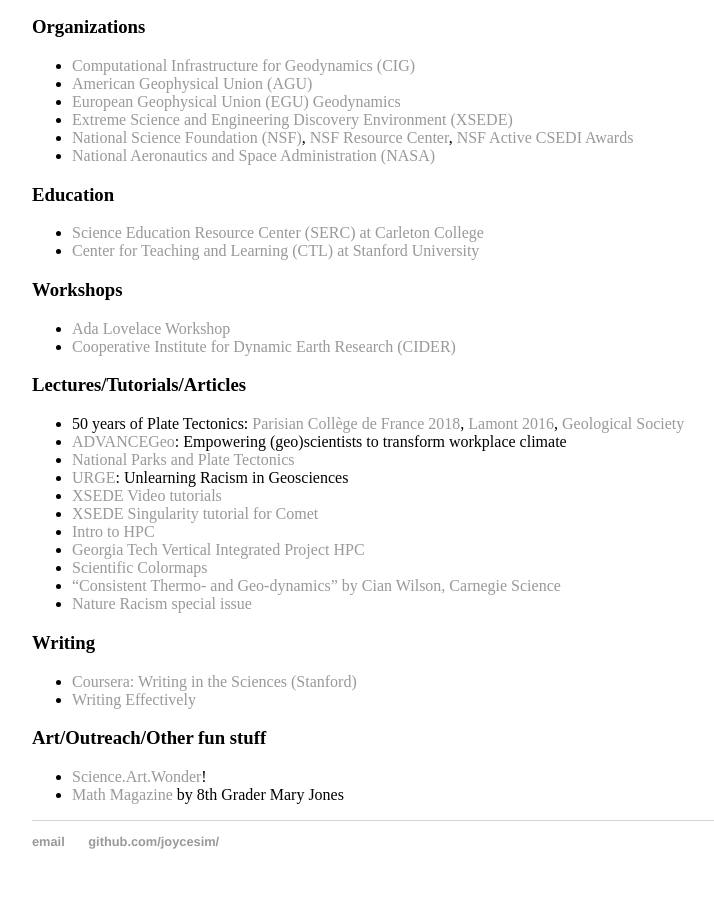
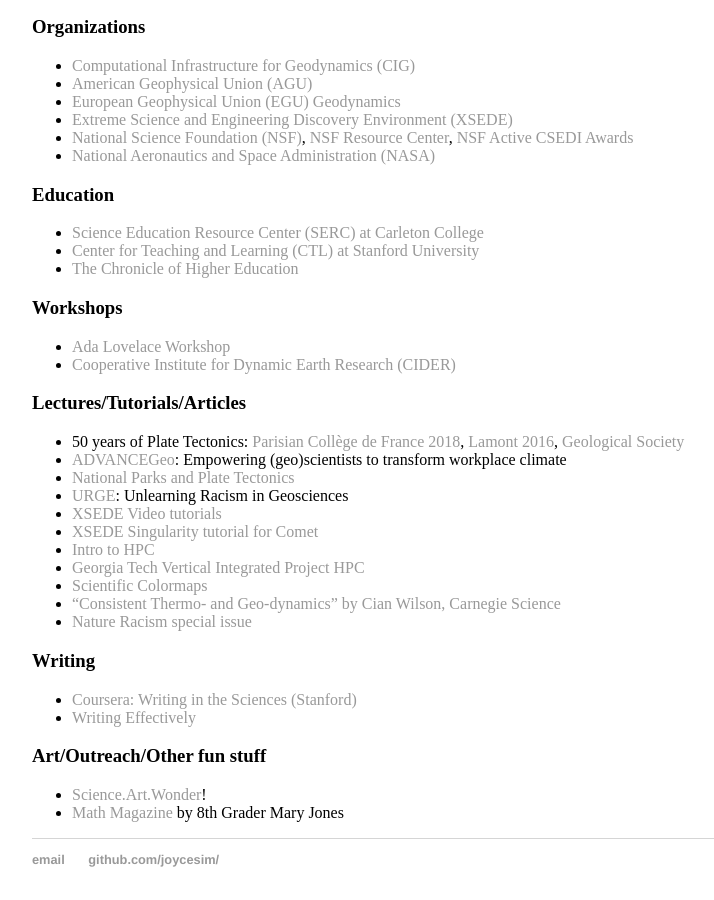
Before and after one commit to joycesim/joycesim.github.io, a Jekyll site: the page built from research/index.md, in a window 1280 px wide and 900 px high, scrolled down 5057 px. Shown: the whole window, without its empty margins (224-938 px from the left). Built offline with Jekyll 4.4.1, drawn with Linux system fonts in a browser that asks for light colours.

Commit message:
Update index.md

```diff
--- a/research/index.md
+++ b/research/index.md
@@ -59,6 +59,7 @@
 ### Education
 * [Science Education Resource Center (SERC) at Carleton College](https://serc.carleton.edu/NAGTWorkshops/earlycareer/index.html)
 * [Center for Teaching and Learning (CTL) at Stanford University](https://ctl.stanford.edu/)
+* [The Chronicle of Higher Education](https://www.chronicle.com/)
 
 ### Workshops
 * [Ada Lovelace Workshop](https://www.egu.eu/gd/meetings/conference-series/ada-lovelace-workshops-on-modelling-mantle-and-lithosphere-dynamics/)
```
